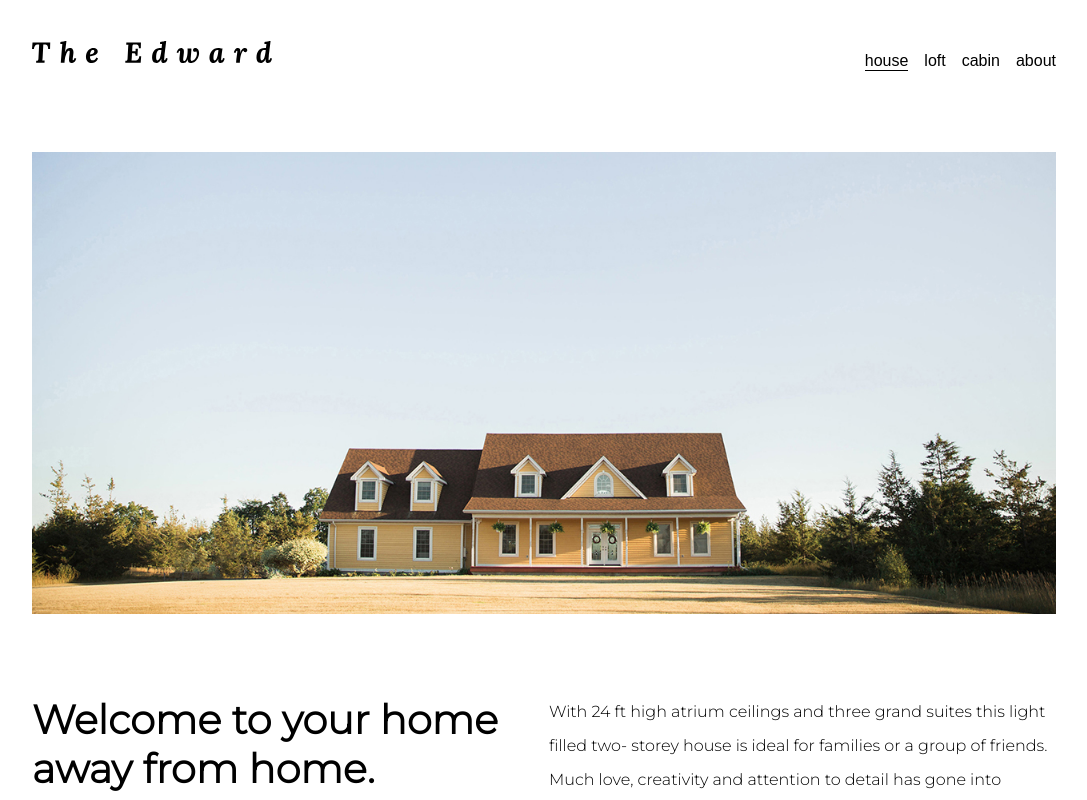
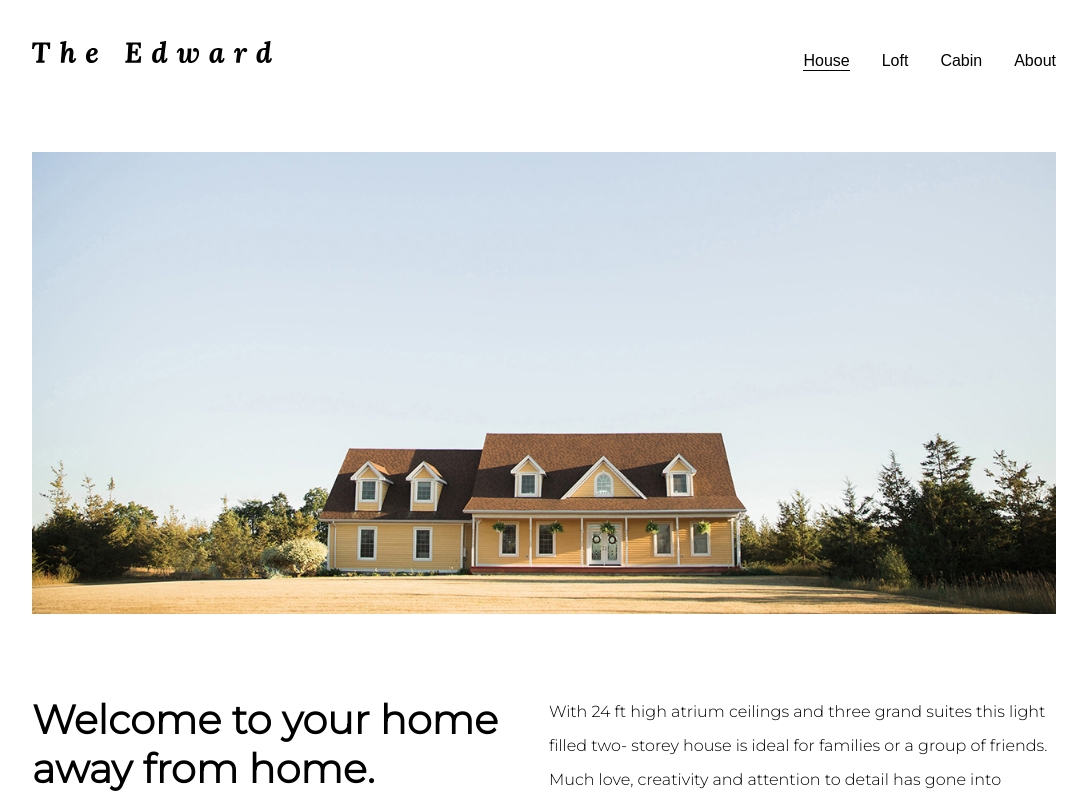
Before and after one commit to Jam52/the-edward, a React (Create React App) app: page /#/house in a window 1280 px wide. Shown: the top 800 px of the page, without its empty margins (96-1183 px from the left). Built offline with nearby package versions, Linux system fonts and the light colour scheme.

Commit message:
Update hover effect, change navItems to title case

```diff
--- a/src/components/NavList/NavItem/NavLitem.module.scss
+++ b/src/components/NavList/NavItem/NavLitem.module.scss
@@ -5,10 +5,10 @@
   font-size: 1.5rem;
   color: #ddd;
   display: inline-block;
-  transition: transform 0.2s;
+  transition: opacity 0.2s;
 
   &:hover {
-    transform: translateY(-2px);
+    opacity: 0.65;
   }
 }
 
@@ -32,7 +32,7 @@
     color: #000;
   }
   .nav + .nav {
-    margin-left: 1rem;
+    margin-left: 2rem;
     margin-top: 0;
   }
 }
--- a/src/components/NavList/NavList.js
+++ b/src/components/NavList/NavList.js
@@ -5,10 +5,10 @@ import styles from './NavList.module.scss';
 const NavList = (props) => {
   return (
     <nav className={styles.container}>
-      <NavItem to="/house" text="house" click={props.click} />
-      <NavItem to="/loft" text="loft" click={props.click} />
-      <NavItem to="/cabin" text="cabin" click={props.click} />
-      <NavItem to="/about" text="about" click={props.click} />
+      <NavItem to="/house" text="House" click={props.click} />
+      <NavItem to="/loft" text="Loft" click={props.click} />
+      <NavItem to="/cabin" text="Cabin" click={props.click} />
+      <NavItem to="/about" text="About" click={props.click} />
     </nav>
   );
 };
```
